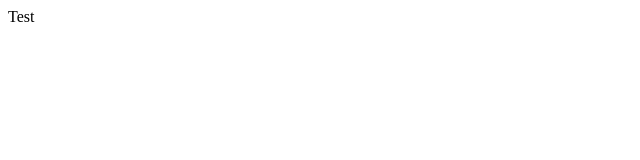
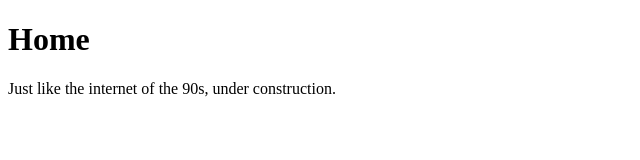
Before and after one commit to incubusnb/www, a plain HTML site: page index.html in a window 1280 px wide. Shown: the whole page, without its empty margins (0-640 px from the left). Drawn offline with Linux system fonts and the light colour scheme.

Commit message:
Just some crap

```diff
--- a/index.html
+++ b/index.html
@@ -1,8 +1,15 @@
-<HTML>
-  <HEAD>
-    <TITLE>Test</TITLE>
-  </HEAD>
-  <BODY>
-    Test
-  </BODY>
-</HTML>
+<!DOCTYPE html>
+<html>
+
+<head>
+  <title>Home</title>
+</head>
+
+<body>
+
+  <h1>Home</h1>
+  <p>Just like the internet of the 90s, under construction.</p>
+
+</body>
+
+</html>
```
